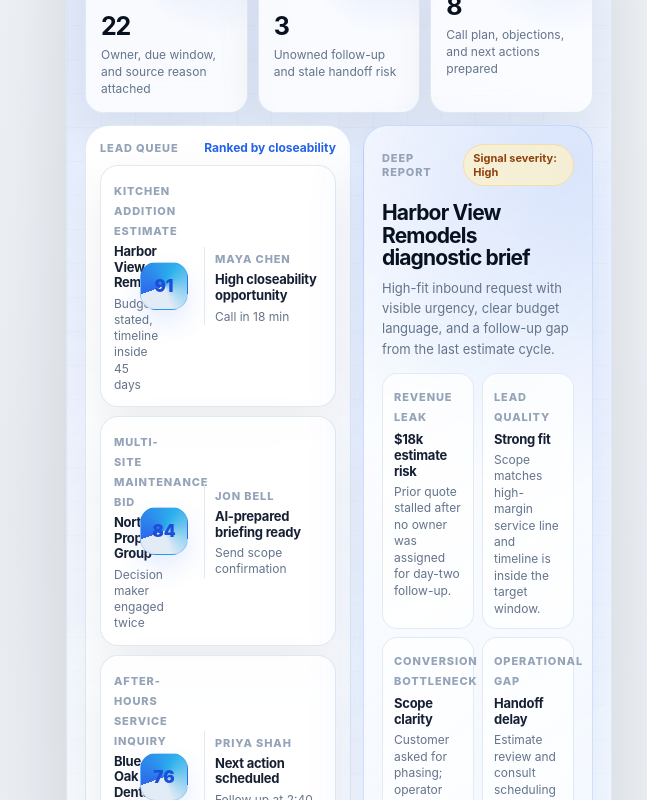
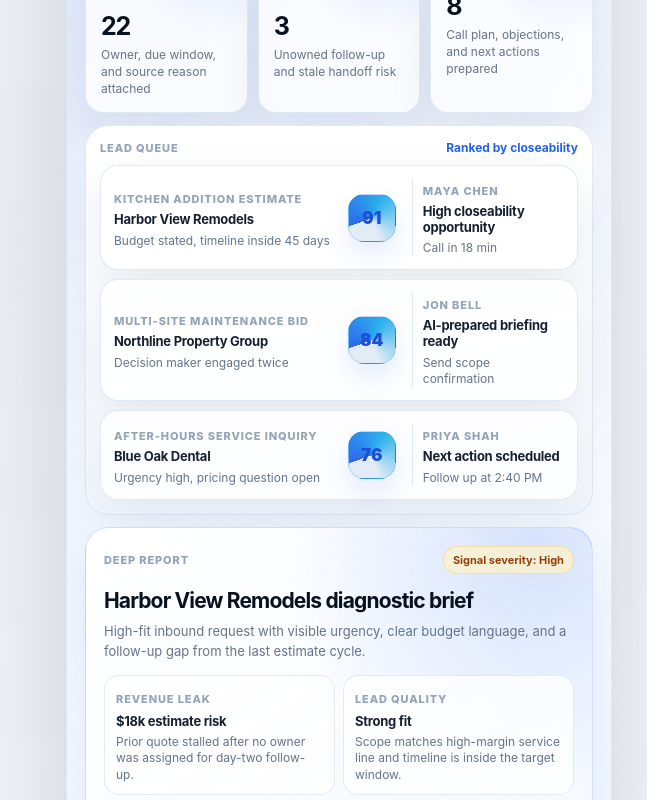
Before and after one commit to daleautomation/meridian-ai-product, a Next.js app: page / in a window 1280 px wide. Shown: the part 3180-3980 px from the top of the page, without its empty margins (618-1265 px from the left). Built offline with nearby package versions, Linux system fonts and the light colour scheme; no server answers.

Commit message:
Improve workspace preview layout
Co-authored-by: daleautomation <daleautomation@users.noreply.github.com>

```diff
--- a/app/globals.css
+++ b/app/globals.css
@@ -1053,7 +1053,7 @@ html, body {
 
 .public-workspace-console {
   display: grid;
-  grid-template-columns: minmax(0, 1.05fr) minmax(230px, 0.8fr);
+  grid-template-columns: 1fr;
   gap: 12px;
 }
 
@@ -1067,10 +1067,6 @@ html, body {
     linear-gradient(180deg, rgba(255, 255, 255, 0.88), rgba(239, 246, 255, 0.70)),
     rgba(255, 255, 255, 0.82);
   box-shadow: inset 0 1px 0 rgba(255, 255, 255, 0.82);
-}
-
-.public-lead-queue-panel {
-  grid-row: span 2;
 }
 
 .public-console-header {
```
